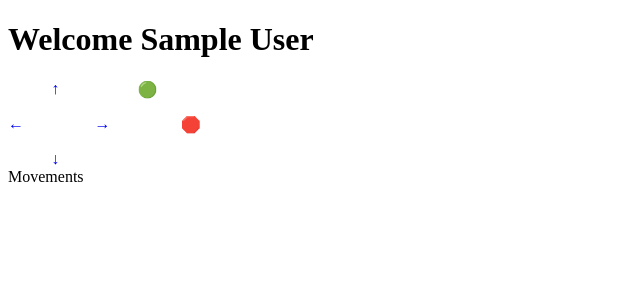
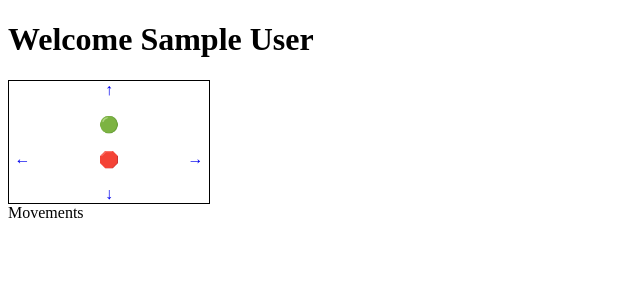
Before and after one commit to AnaySharma01/GUI_Python_Project, a Flask app: page / in a window 1280 px wide. Shown: the top 300 px of the page, without its empty margins (0-640 px from the left). Run offline with Flask 3, Linux system fonts and the light colour scheme; the visitor is signed in with stand-in values (Sample User, id 1).

Commit message:
Update index.html

```diff
--- a/templates/index.html
+++ b/templates/index.html
@@ -11,6 +11,11 @@
       grid-template-columns: repeat(5, 1fr);
       grid-gap: 1rem;
     }
+    .center {
+ 		text-align: center;
+
+  		border: 1px solid black;
+	}
     a {
       text-decoration: none;
     }
@@ -34,19 +39,29 @@
 </head>
 <body>
   <h1>Welcome  {{firstname}}</h1>
-  <div class="grid-container">
+  <div class="grid-container center">
+    <div></div>
     <div></div>
     <div><a class="apicall" href="http://192.168.1.28:4444/forward">↑</a></div>
     <div></div>
+    <div></div>
+
+    <div></div>
+    <div></div>
     <div><a class="apicall" href="http://192.168.1.28:4444/start">🟢</a></div>
     <div> </div>
+    <div></div>
+
     <div><a class="apicall" href="http://192.168.1.28:4444/left">←</a></div>
-    <div> </div>
-    <div><a class="apicall" href="http://192.168.1.28:4444/right">→</a></div>
     <div> </div>
     <div><a class="apicall" href="http://192.168.1.28:4444/stop">🛑</a></div>
     <div> </div>
+    <div><a class="apicall" href="http://192.168.1.28:4444/right">→</a></div>
+
+    <div> </div>
+    <div> </div>
     <div><a class="apicall" href="http://192.168.1.28:4444/backward">↓</a></div>
+    <div> </div>
     <div> </div>
 </div>
 <span>Movements</span><div id="result"></div>
```
